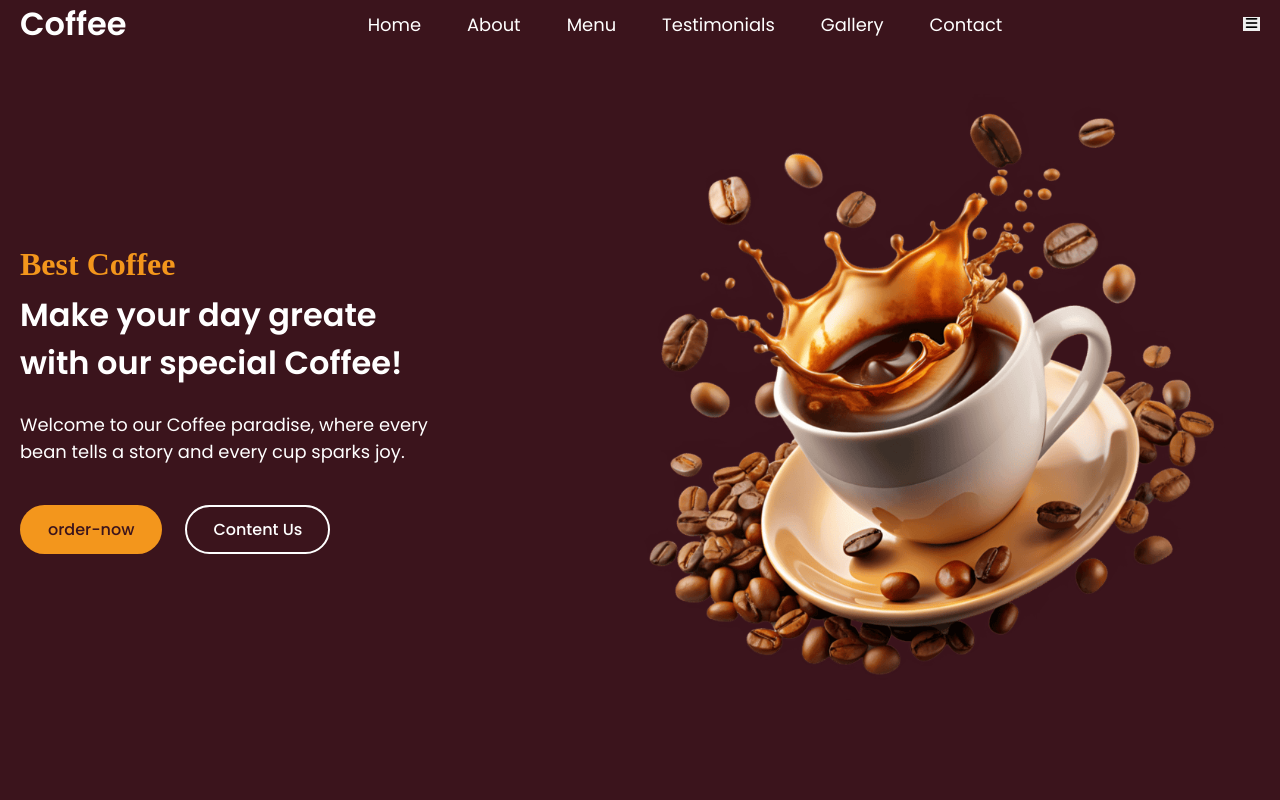
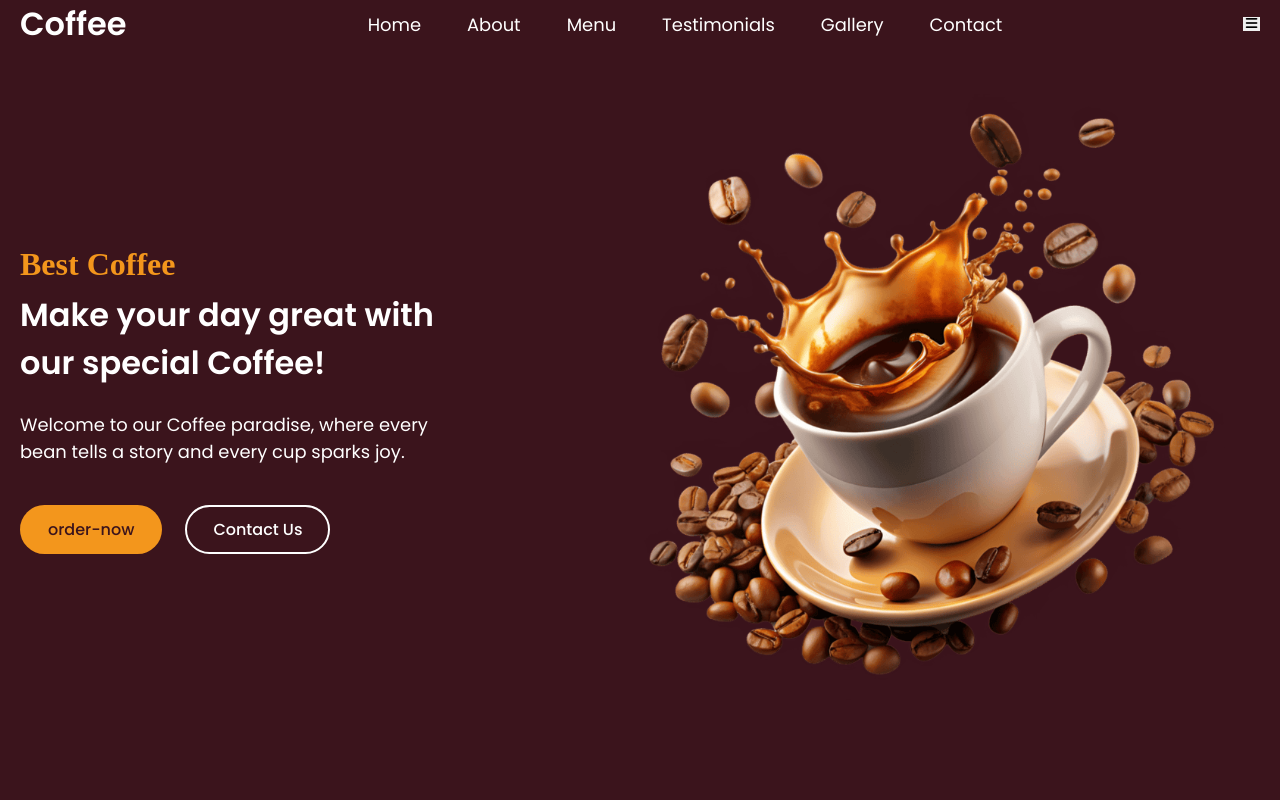
Before and after one commit to A7MADREFA3Y/webProHSD, a website built with webpack: page index.html in a window 1280 px wide. Shown: the top 800 px of the page. Built offline with nearby package versions, Linux system fonts and the light colour scheme; a web font is replaced by a local one.

Commit message:
typing error

```diff
--- a/index.html
+++ b/index.html
@@ -50,7 +50,7 @@
             Best Coffee
           </h2>
           <h3 class="subtitle">
-            Make your day greate with our special Coffee!
+            Make your day great with our special Coffee!
           </h3>
           <p class="description">Welcome to our Coffee paradise,
             where every bean tells a story and every cup sparks joy.
@@ -60,7 +60,7 @@
               order-now
             </a>
             <a href="#6" class="button content-us">
-              Content Us
+              Contact Us
             </a>
           </div>
         </div>
```
